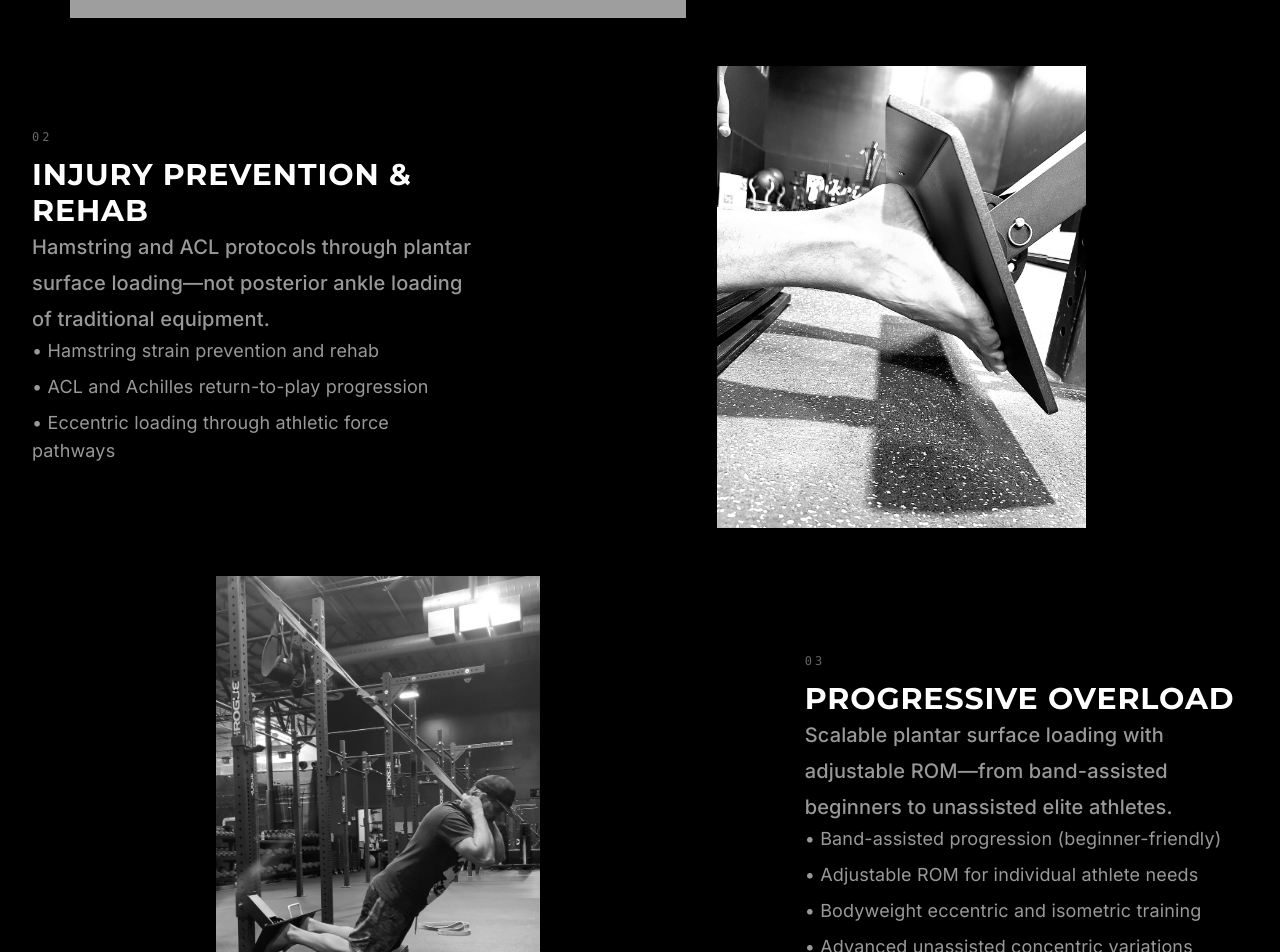
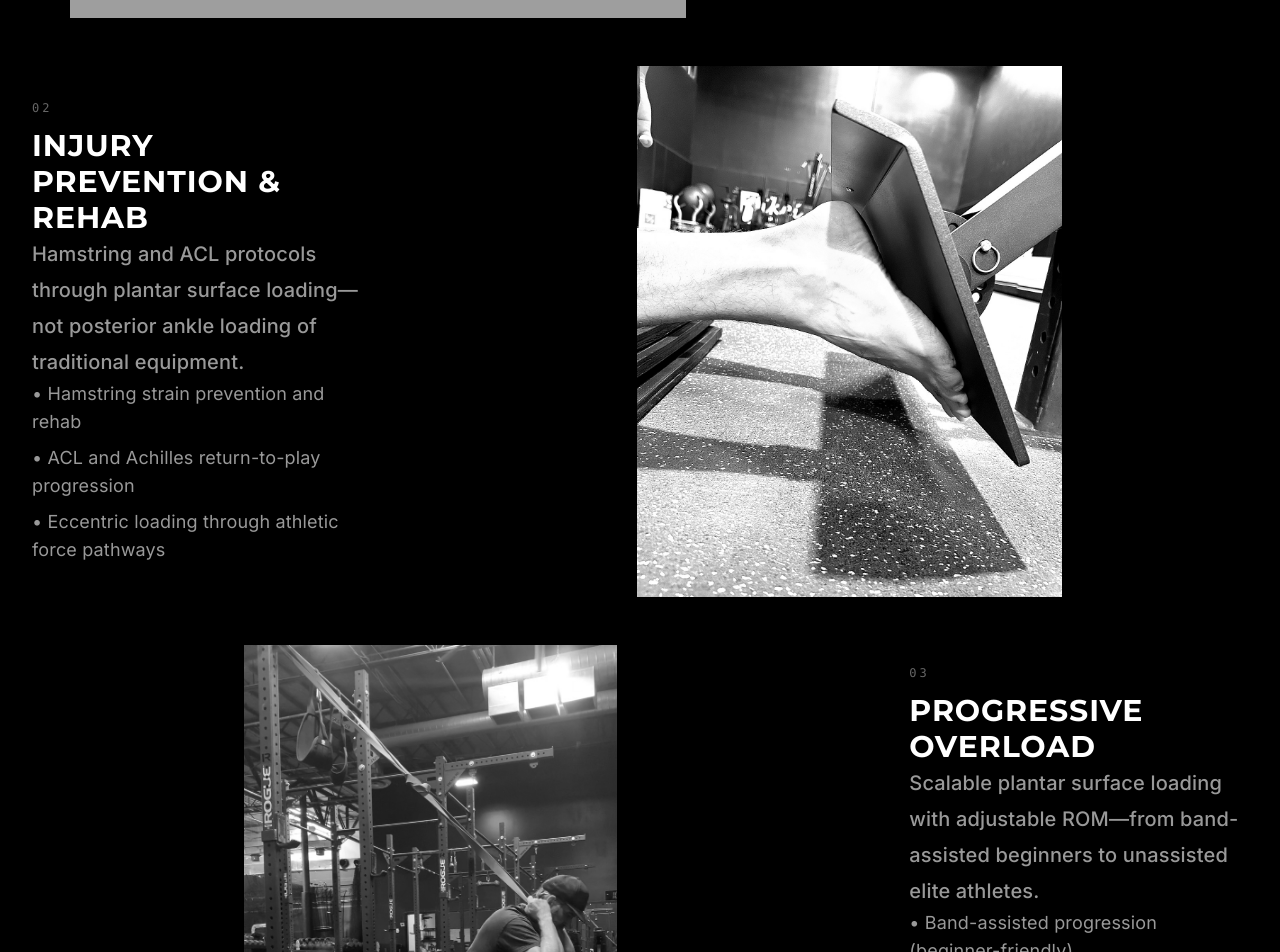
Before and after one commit to infinityspine/exiqx-website, a Next.js app: page / in a window 1280 px wide. Shown: the part 2440-3392 px from the top of the page. Built offline with nearby package versions, Linux system fonts and the light colour scheme; grey boxes are pictures that could not be loaded.

Commit message:
🕒 Auto-commit: 2026-01-08 12:42:07

```diff
--- a/components/sections/UseCases.tsx
+++ b/components/sections/UseCases.tsx
@@ -103,7 +103,7 @@ const UseCases = memo(function UseCases({
                       transition: { type: 'spring', stiffness: 180, damping: 20 }
                     }
               }
-              className="relative aspect-[3/2] overflow-hidden rounded-lg bg-black lg:order-2 lg:col-span-7"
+              className="relative aspect-[3/2] overflow-hidden rounded-lg bg-black lg:order-2 lg:col-span-8"
             >
               <Image
                 src="/images/training/adjustment-mechanism-detail.jpg"
@@ -116,7 +116,7 @@ const UseCases = memo(function UseCases({
               />
             </motion.div>
 
-            <motion.div variants={fadeUp} className="min-w-0 lg:order-1 group lg:col-span-5 lg:pr-10">
+            <motion.div variants={fadeUp} className="min-w-0 lg:order-1 group lg:col-span-4 lg:pr-10">
               <div className="mb-3 font-mono text-xs tracking-[0.25em] text-white/40">02</div>
               <h3 className="mb-4 font-display text-3xl font-bold uppercase tracking-[0.03em] text-white">
                 INJURY PREVENTION & REHAB
@@ -145,7 +145,7 @@ const UseCases = memo(function UseCases({
                       transition: { type: 'spring', stiffness: 180, damping: 20 }
                     }
               }
-              className="relative aspect-[3/2] overflow-hidden rounded-lg bg-black lg:col-span-7"
+              className="relative aspect-[3/2] overflow-hidden rounded-lg bg-black lg:col-span-8"
             >
               <Image
                 src="/Assisted_NordIQ.jpg"
@@ -158,7 +158,7 @@ const UseCases = memo(function UseCases({
               />
             </motion.div>
 
-            <motion.div variants={fadeUp} className="min-w-0 group lg:col-span-5 lg:pl-10">
+            <motion.div variants={fadeUp} className="min-w-0 group lg:col-span-4 lg:pl-10">
               <div className="mb-3 font-mono text-xs tracking-[0.25em] text-white/40">03</div>
               <h3 className="mb-4 font-display text-3xl font-bold uppercase tracking-[0.03em] text-white">
                 PROGRESSIVE OVERLOAD
```
